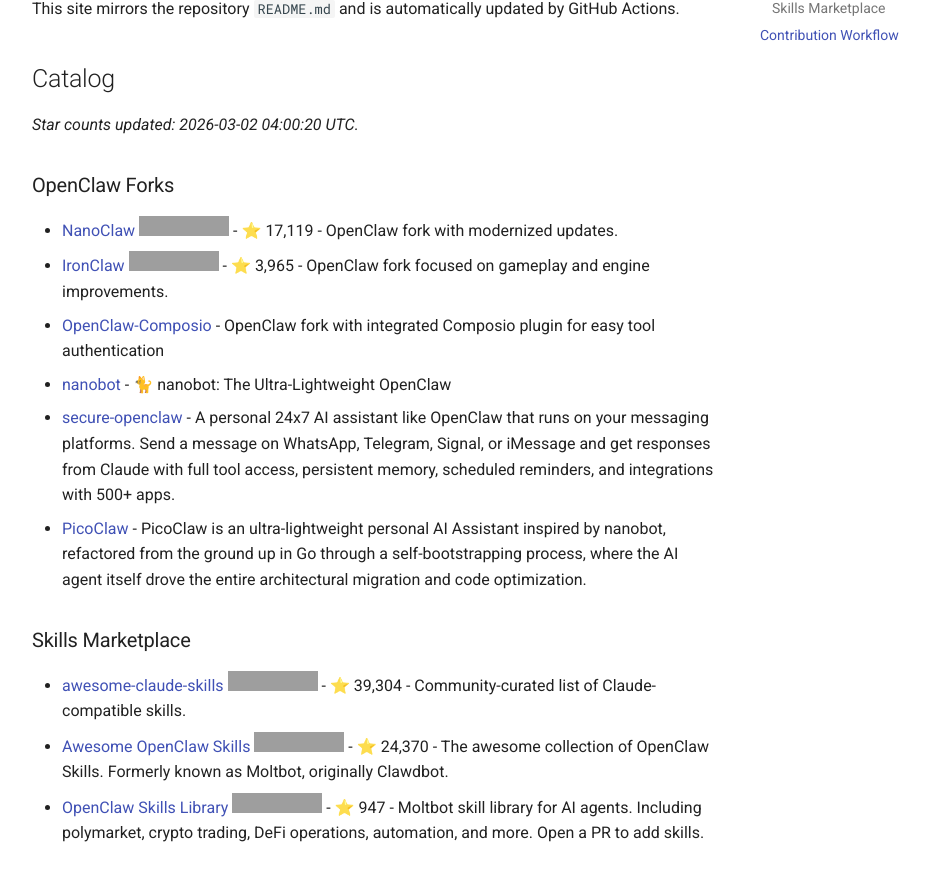
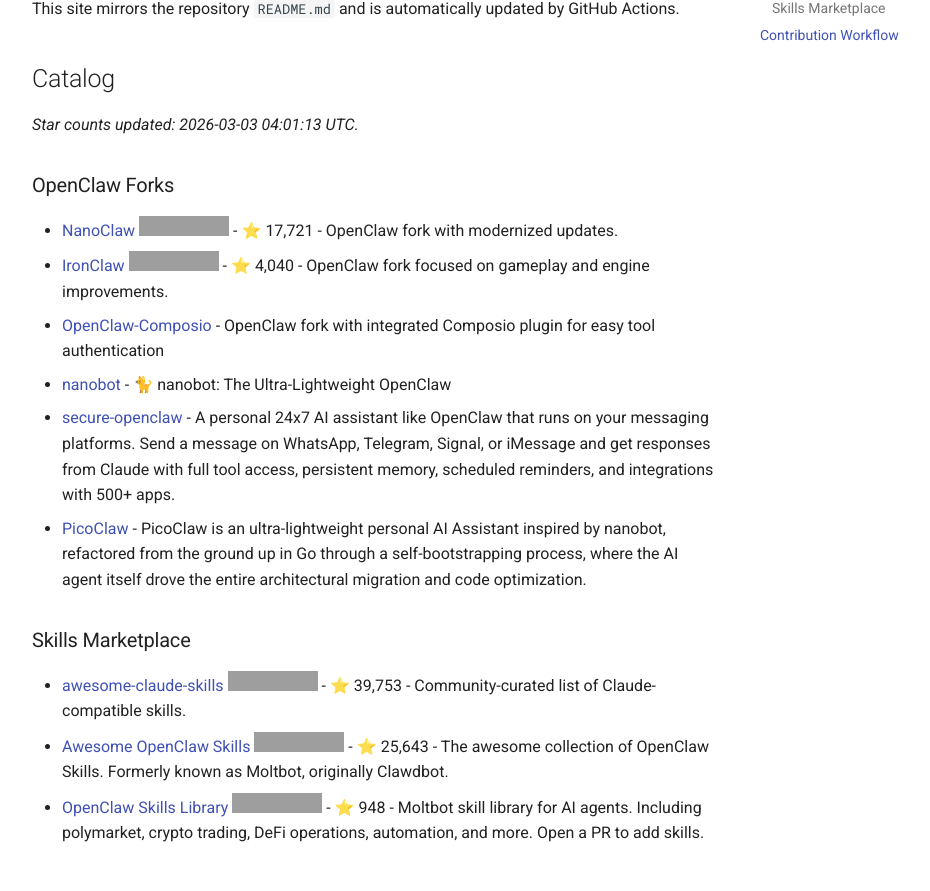
Before and after one commit to andrijdavid/awesome-claw, an MkDocs documentation site: the page built from docs/index.md, in a window 1280 px wide and 1316 px high, cut to the strip 184-1075 px from the top of the window. Shown: the whole strip, without its empty margins (264-1194 px from the left). Built offline with MkDocs 1.6.1 and Material for MkDocs 9.7.7, drawn with Linux system fonts in a browser that asks for light colours; comment, search, counter and statistics services are not loaded; grey boxes are pictures that could not be loaded.

Commit message:
chore: update repository stars

```diff
--- a/docs/index.md
+++ b/docs/index.md
@@ -6,12 +6,12 @@ This site mirrors the repository `README.md` and is automatically updated by Git
 
 <!-- BEGIN: GENERATED_REPO_LIST -->
 
-_Star counts updated: 2026-03-02 04:00:20 UTC._
+_Star counts updated: 2026-03-03 04:01:13 UTC._
 
 ### OpenClaw Forks
 
-- [NanoClaw](https://github.com/qwibitai/nanoclaw) ![GitHub Repo stars](https://img.shields.io/github/stars/qwibitai/nanoclaw?style=flat-square) - ⭐ 17,119 - OpenClaw fork with modernized updates.
-- [IronClaw](https://github.com/nearai/ironclaw) ![GitHub Repo stars](https://img.shields.io/github/stars/nearai/ironclaw?style=flat-square) - ⭐ 3,965 - OpenClaw fork focused on gameplay and engine improvements.
+- [NanoClaw](https://github.com/qwibitai/nanoclaw) ![GitHub Repo stars](https://img.shields.io/github/stars/qwibitai/nanoclaw?style=flat-square) - ⭐ 17,721 - OpenClaw fork with modernized updates.
+- [IronClaw](https://github.com/nearai/ironclaw) ![GitHub Repo stars](https://img.shields.io/github/stars/nearai/ironclaw?style=flat-square) - ⭐ 4,040 - OpenClaw fork focused on gameplay and engine improvements.
 - [OpenClaw-Composio](https://github.com/ComposioHQ/openclaw-composio) - OpenClaw fork with integrated Composio plugin for easy tool authentication
 - [nanobot](https://github.com/HKUDS/nanobot) - 🐈 nanobot: The Ultra-Lightweight OpenClaw
 - [secure-openclaw](https://github.com/ComposioHQ/secure-openclaw) - A personal 24x7 AI assistant like OpenClaw that runs on your messaging platforms. Send a message on WhatsApp, Telegram, Signal, or iMessage and get responses from Claude with full tool access, persistent memory, scheduled reminders, and integrations with 500+ apps.
@@ -19,9 +19,9 @@ _Star counts updated: 2026-03-02 04:00:20 UTC._
 
 ### Skills Marketplace
 
-- [awesome-claude-skills](https://github.com/ComposioHQ/awesome-claude-skills) ![GitHub Repo stars](https://img.shields.io/github/stars/ComposioHQ/awesome-claude-skills?style=flat-square) - ⭐ 39,304 - Community-curated list of Claude-compatible skills.
-- [Awesome OpenClaw Skills](https://github.com/VoltAgent/awesome-openclaw-skills) ![GitHub Repo stars](https://img.shields.io/github/stars/VoltAgent/awesome-openclaw-skills?style=flat-square) - ⭐ 24,370 - The awesome collection of OpenClaw Skills. Formerly known as Moltbot, originally Clawdbot.
-- [OpenClaw Skills Library](https://github.com/BankrBot/openclaw-skills) ![GitHub Repo stars](https://img.shields.io/github/stars/BankrBot/openclaw-skills?style=flat-square) - ⭐ 947 - Moltbot skill library for AI agents. Including polymarket, crypto trading, DeFi operations, automation, and more. Open a PR to add skills.
+- [awesome-claude-skills](https://github.com/ComposioHQ/awesome-claude-skills) ![GitHub Repo stars](https://img.shields.io/github/stars/ComposioHQ/awesome-claude-skills?style=flat-square) - ⭐ 39,753 - Community-curated list of Claude-compatible skills.
+- [Awesome OpenClaw Skills](https://github.com/VoltAgent/awesome-openclaw-skills) ![GitHub Repo stars](https://img.shields.io/github/stars/VoltAgent/awesome-openclaw-skills?style=flat-square) - ⭐ 25,643 - The awesome collection of OpenClaw Skills. Formerly known as Moltbot, originally Clawdbot.
+- [OpenClaw Skills Library](https://github.com/BankrBot/openclaw-skills) ![GitHub Repo stars](https://img.shields.io/github/stars/BankrBot/openclaw-skills?style=flat-square) - ⭐ 948 - Moltbot skill library for AI agents. Including polymarket, crypto trading, DeFi operations, automation, and more. Open a PR to add skills.
 
 <!-- END: GENERATED_REPO_LIST -->
 
```
Also changed, not shown: README.md (+6 -6 lines).
